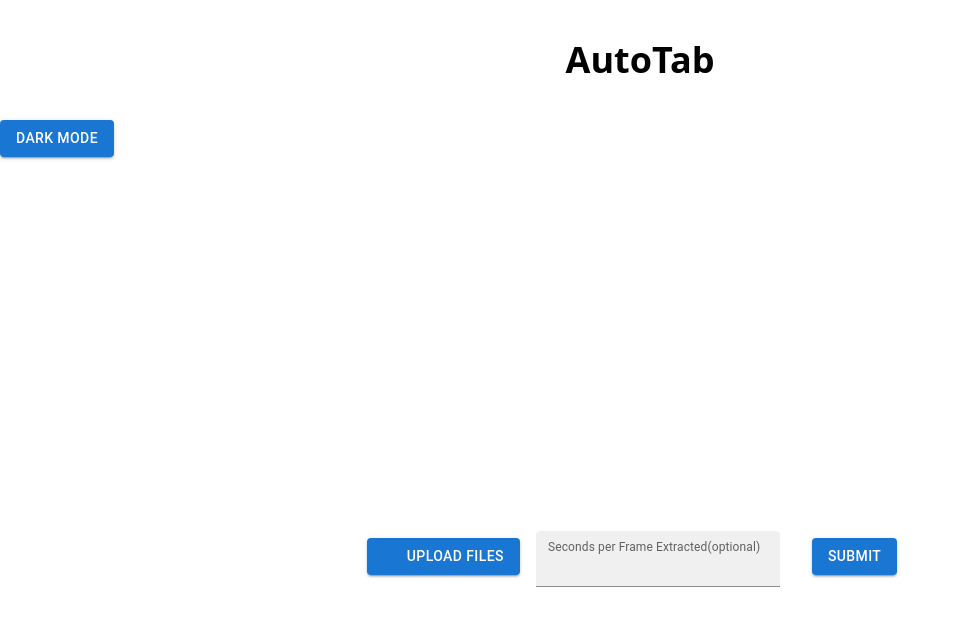
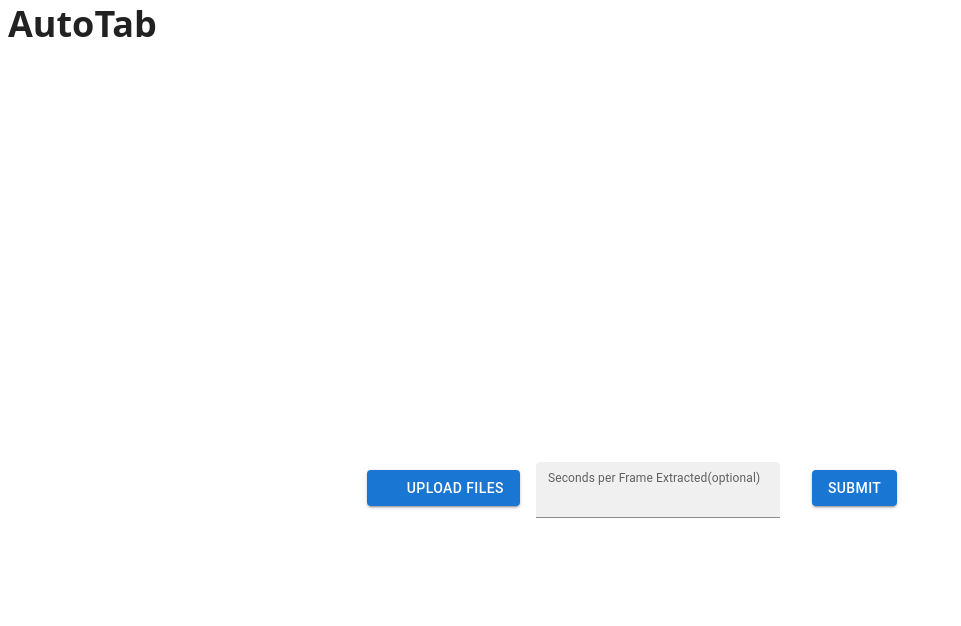
Before and after one commit to Tojustn/AutoTab, a React (Vite) app in the folder frontend/: page / in a window 1280 px wide. Shown: the top 626 px of the page, without its empty margins (0-961 px from the left). Built offline with nearby package versions, Linux system fonts and the light colour scheme; some icons are missing.

Commit message:
MUI Theme Added

```diff
--- /dev/null
+++ b/frontend/src/components/NavBar.tsx
@@ -0,0 +1,15 @@
+import React from "react";
+import ThemeButton from "./ThemeButton.tsx";
+
+const NavBar = () => {
+  return (
+    <div className="flex flex-row justify-between">
+      <h1 className="text-4xl font-bold text-center mb-10 px-2 py-1">
+        AutoTab
+      </h1>
+      <ThemeButton />
+    </div>
+  );
+};
+
+export default NavBar;
--- a/frontend/src/components/ThemeButton.tsx
+++ b/frontend/src/components/ThemeButton.tsx
@@ -1,14 +1,24 @@
 import React, { useContext } from "react";
 import { ThemeContext } from "../utils/ThemeContext.tsx";
-import { Box, Button } from "@mui/material";
+import { Box, Button, Icon } from "@mui/material";
+import Brightness7RoundedIcon from "@mui/icons-material/Brightness7Rounded";
+import Brightness5RoundedIcon from "@mui/icons-material/Brightness5Rounded";
 
 const ThemeButton = () => {
   const [theme, toggleTheme] = useContext(ThemeContext);
   return (
-    <Box>
-      <Button variant="contained" onClick={toggleTheme}>
-        {theme === "light" ? "Dark Mode" : "Light Mode"}
-      </Button>
+    <Box sx={{ p: 1, m: 1 }}>
+      {theme === "light" ? (
+        <Brightness7RoundedIcon
+          sx={{ color: "#EEFF40", fontSize: 60, cursor: "pointer" }}
+          onClick={toggleTheme}
+        ></Brightness7RoundedIcon>
+      ) : (
+        <Brightness5RoundedIcon
+          sx={{ color: "#1A237E", fontSize: 60, cursor: "pointer" }}
+          onClick={toggleTheme}
+        ></Brightness5RoundedIcon>
+      )}
     </Box>
   );
 };
--- a/frontend/src/pages/HomePage.tsx
+++ b/frontend/src/pages/HomePage.tsx
@@ -3,7 +3,7 @@ import api from "../api.ts";
 import { Button, CircularProgress, TextField, Box } from "@mui/material";
 import { styled } from "@mui/material/styles";
 import CloudUploadIcon from "@mui/icons-material/CloudUpload";
-import ThemeButton from "../components/ThemeButton.tsx";
+import NavBar from "../components/NavBar.tsx";
 
 const VisuallyHiddenInput = styled("input")({
   clip: "rect(0 0 0 0)",
@@ -52,9 +52,11 @@ const HomePage = () => {
   };
 
   return (
-    <div className="min-h-screen w-screen bg-white text-black items-center pt-10">
-      <h1 className="text-4xl font-bold text-center mb-10">AutoTab</h1>
-      <ThemeButton />
+    <Box
+      className="min-h-screen w-screen items-center "
+      sx={{ bgcolor: "background.default", color: "text.primary" }}
+    >
+      <NavBar />
       <div className="flex flex-col items-center justify-center h-dvh w-full">
         {isLoading ? (
           <CircularProgress className="text-center py-1 px-1" />
@@ -101,7 +103,7 @@ const HomePage = () => {
           </form>
         )}
       </div>
-    </div>
+    </Box>
   );
 };
 
--- a/frontend/src/utils/ThemeContext.tsx
+++ b/frontend/src/utils/ThemeContext.tsx
@@ -1,18 +1,28 @@
-import { createContext, useState } from "react";
-import type { ReactNode } from "react";
+import { createContext, useState, ReactNode } from "react";
+import {
+  ThemeProvider as MuiThemeProvider,
+  createTheme,
+} from "@mui/material/styles";
 
 export const ThemeContext = createContext<any>(null);
 
-// Destructure parameter
 export const ThemeProvider = ({ children }: { children: ReactNode }) => {
-  const [theme, setTheme] = useState("light");
+  const [mode, setMode] = useState<"light" | "dark">("light");
 
+  // Once the mode is changed the ThemeProvider is Rerun with the new mode
   const toggleTheme = () => {
-    theme === "light" ? setTheme("dark") : setTheme("light");
+    setMode((prev) => (prev === "light" ? "dark" : "light"));
   };
+
+  const theme = createTheme({
+    palette: {
+      mode,
+    },
+  });
+
   return (
-    <ThemeContext.Provider value={[theme, toggleTheme]}>
-      {children}
+    <ThemeContext.Provider value={[mode, toggleTheme]}>
+      <MuiThemeProvider theme={theme}>{children}</MuiThemeProvider>
     </ThemeContext.Provider>
   );
 };
```
